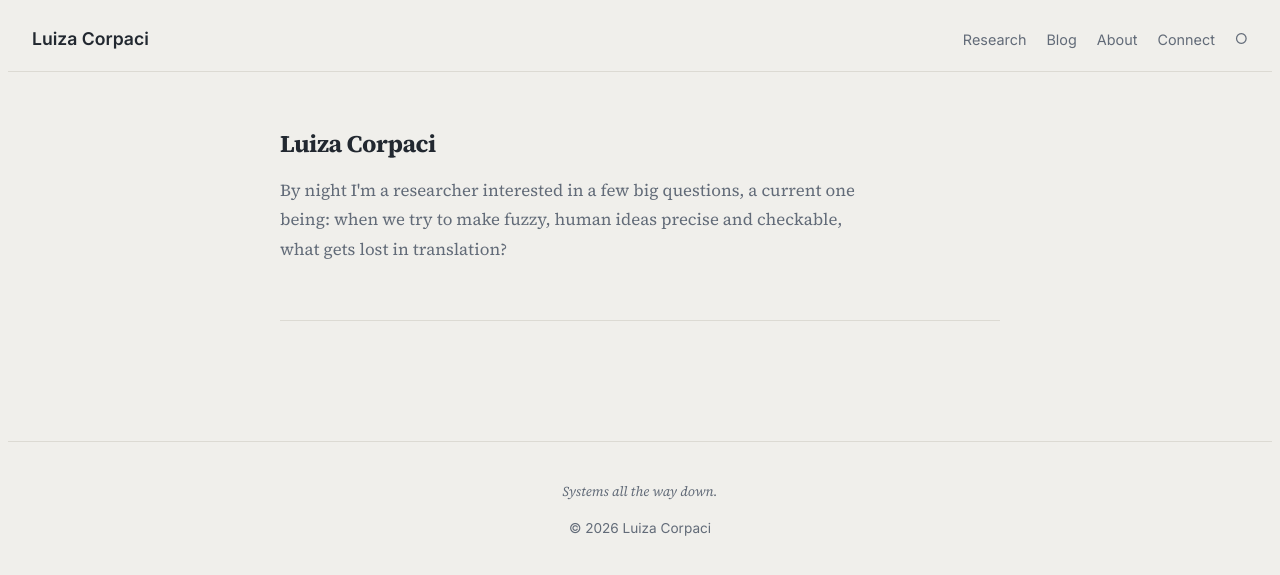
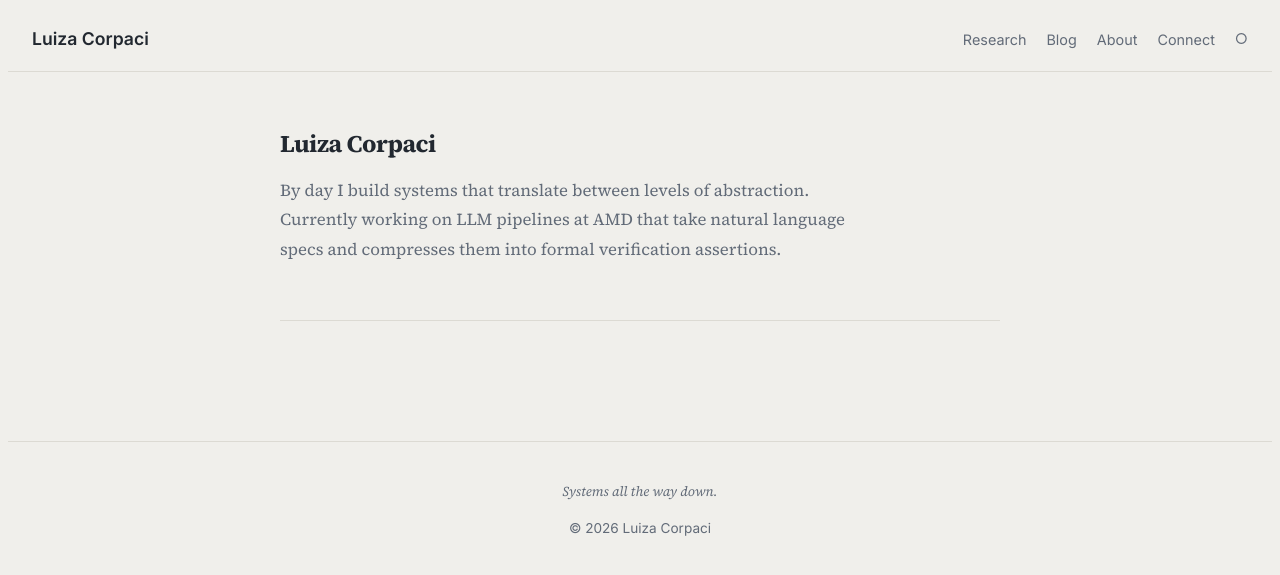
Before and after one commit to corpaci/corpaci.github.io, a Jekyll site: the page built from index.html, in a window 1280 px wide. Shown: the top 575 px of the page. Built offline with Jekyll 4.4.1, drawn with Linux system fonts in a browser that asks for light colours.

Commit message:
upsie switchie themes

```diff
--- a/index.html
+++ b/index.html
@@ -3,11 +3,11 @@ layout: default
 ---
 <div class="home-identity">
   <h1>Luiza Corpaci</h1>
-  <div class="night-only">
+  <div class="day-only">
     <p>By day I build systems that translate between levels of abstraction. Currently working on LLM pipelines at AMD that take natural language specs and compresses them into formal verification assertions.</p>
 
   </div>
-  <div class="day-only">
+  <div class="night-only">
     <p>By night I'm a researcher interested in a few big questions, a current one being: when we try to make fuzzy, human ideas precise and checkable, what gets lost in translation?</p>
   </div>
   <div class="beyond-only">
```
